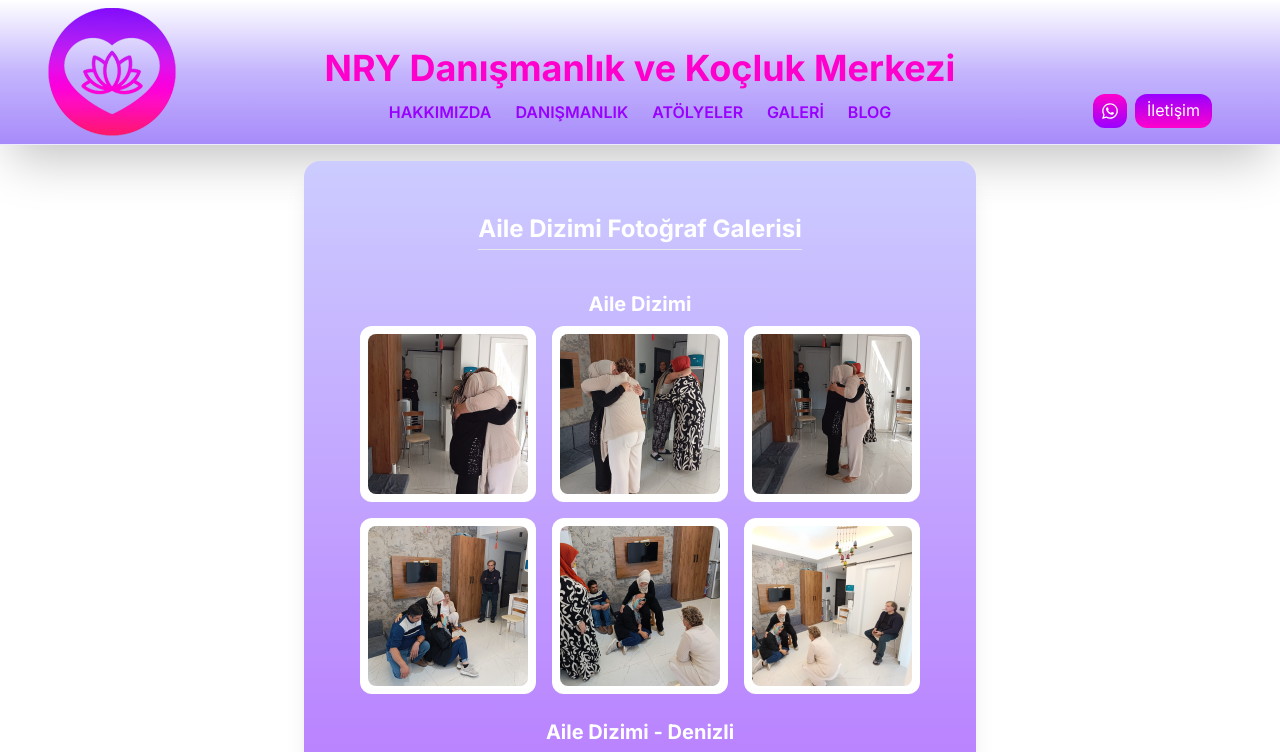
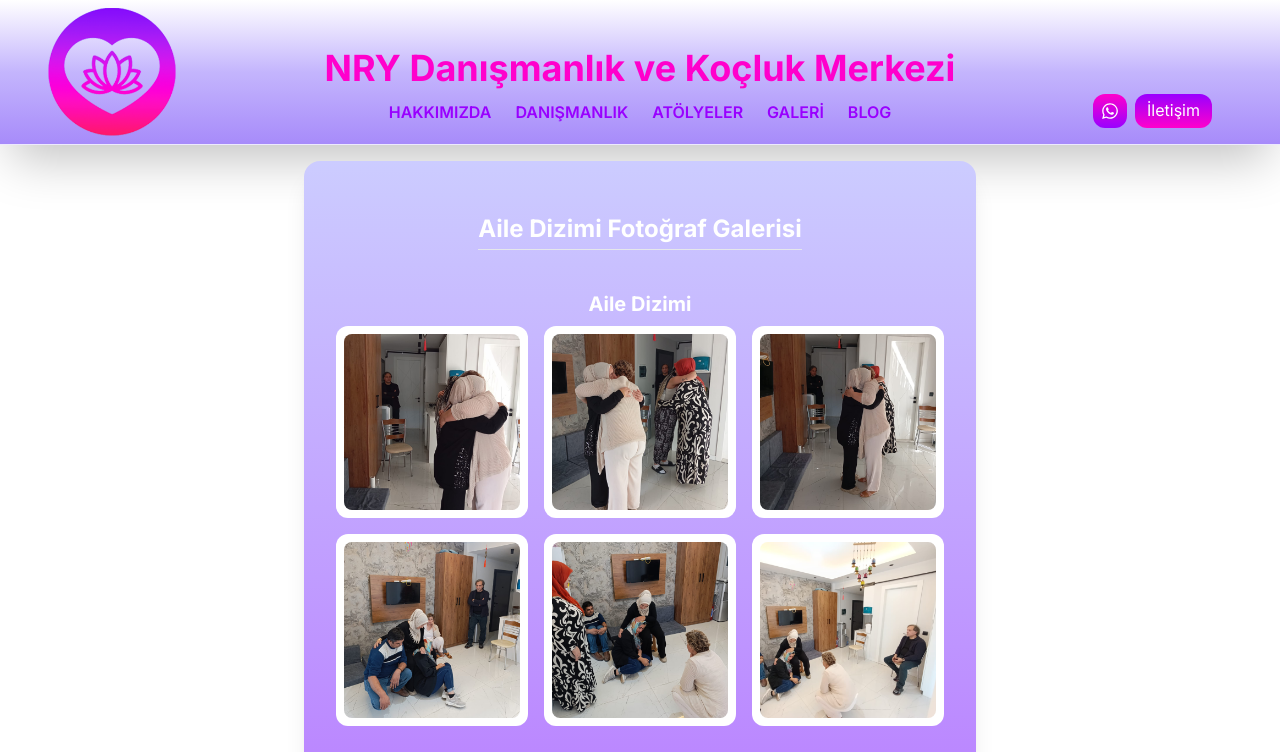
Before and after one commit to rcteenx/nrydanismanlik, a Next.js app: page /galeri in a window 1280 px wide. Shown: the top 752 px of the page. Built offline with nearby package versions, Linux system fonts and the light colour scheme.

Commit message:
update photo gallery 2

```diff
--- a/components/sections/gallery/images.jsx
+++ b/components/sections/gallery/images.jsx
@@ -6,11 +6,11 @@ export default function ImageGallery({ galeri }) {
       {galeri.categories.map((c, index) => (
         <div key={index}>
           <h3>{c.h3}</h3>
-          <div className="flex flex-wrap gap-4 justify-center ">
+          <div className="grid grid-cols-2 sm:grid-cols-3 gap-4 justify-center ">
             {c.items.map((i, index) => (
               <div
                 key={index}
-                className="p-1 md:p-2 w-44 bg-white rounded-xl transition-transform duration-300 transform hover:scale-150 hover:z-50 hover:bg-purple-600"
+                className="p-1 md:p-2 bg-white rounded-xl transition-transform duration-300 transform hover:scale-150 hover:z-50 hover:bg-purple-600"
               >
                 <a href={`/assets/galeri/${i.src}`}>
                   <img
```
